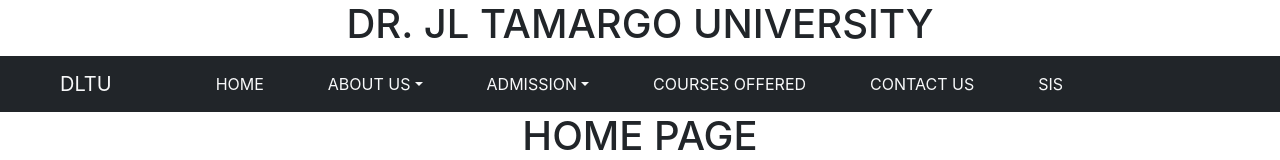
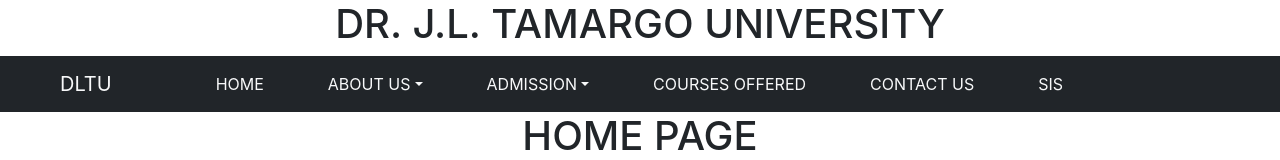
Before and after one commit to Lei-Mutya/dltu_website, a React (Create React App) app: page / in a window 1280 px wide. Shown: the top 160 px of the page. Built offline with nearby package versions, Linux system fonts and the light colour scheme.

Commit message:
min changes

```diff
--- a/src/App.js
+++ b/src/App.js
@@ -18,7 +18,7 @@ function App() {
   return (
     <Router>
       <div className="App">
-      <h1>DR. JL TAMARGO UNIVERSITY</h1>
+      <h1>DR. J.L. TAMARGO UNIVERSITY</h1>
       <Navbar />
       <Switch>
         <Route path="/" exact component={Main} />
```
